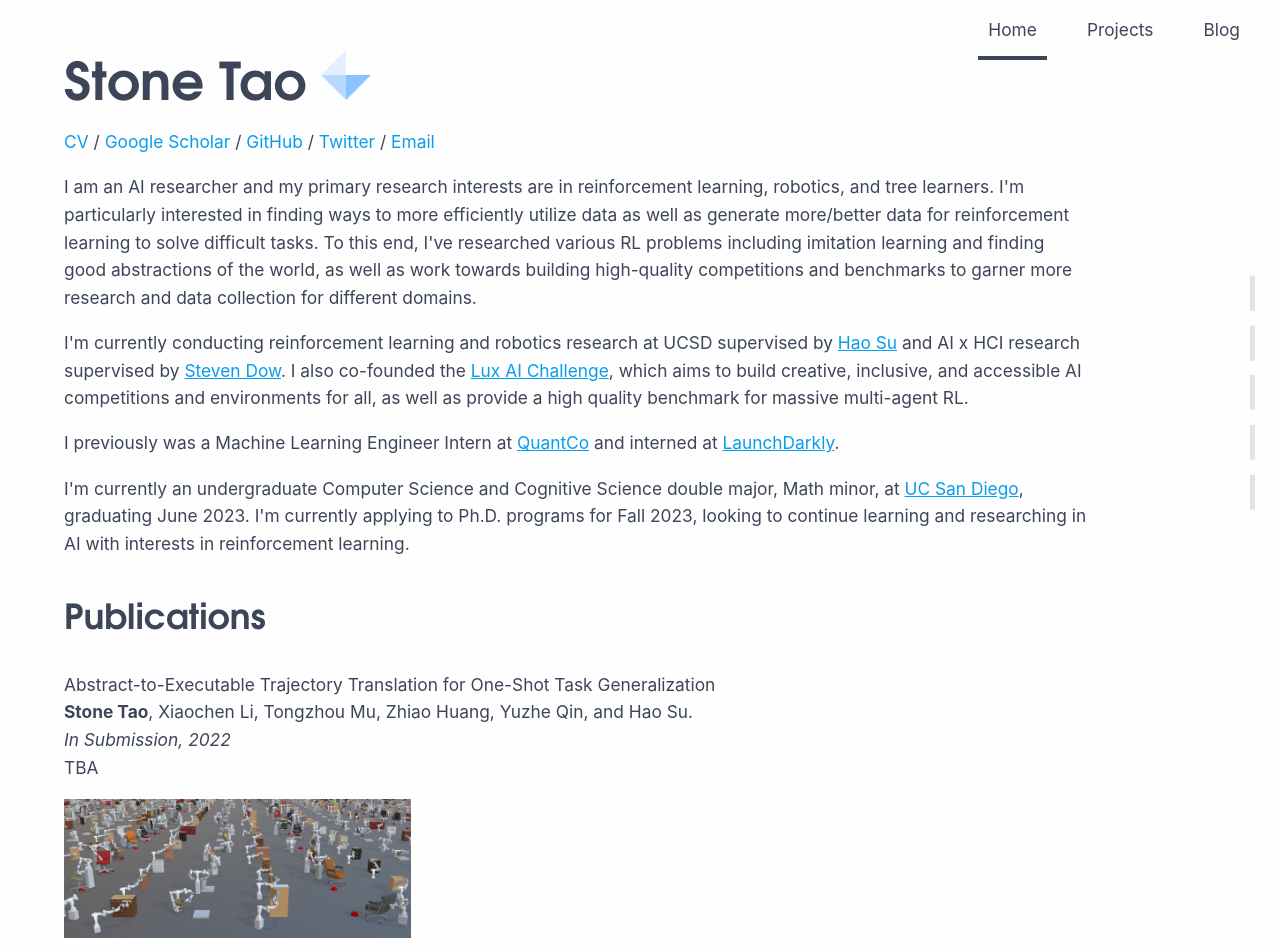
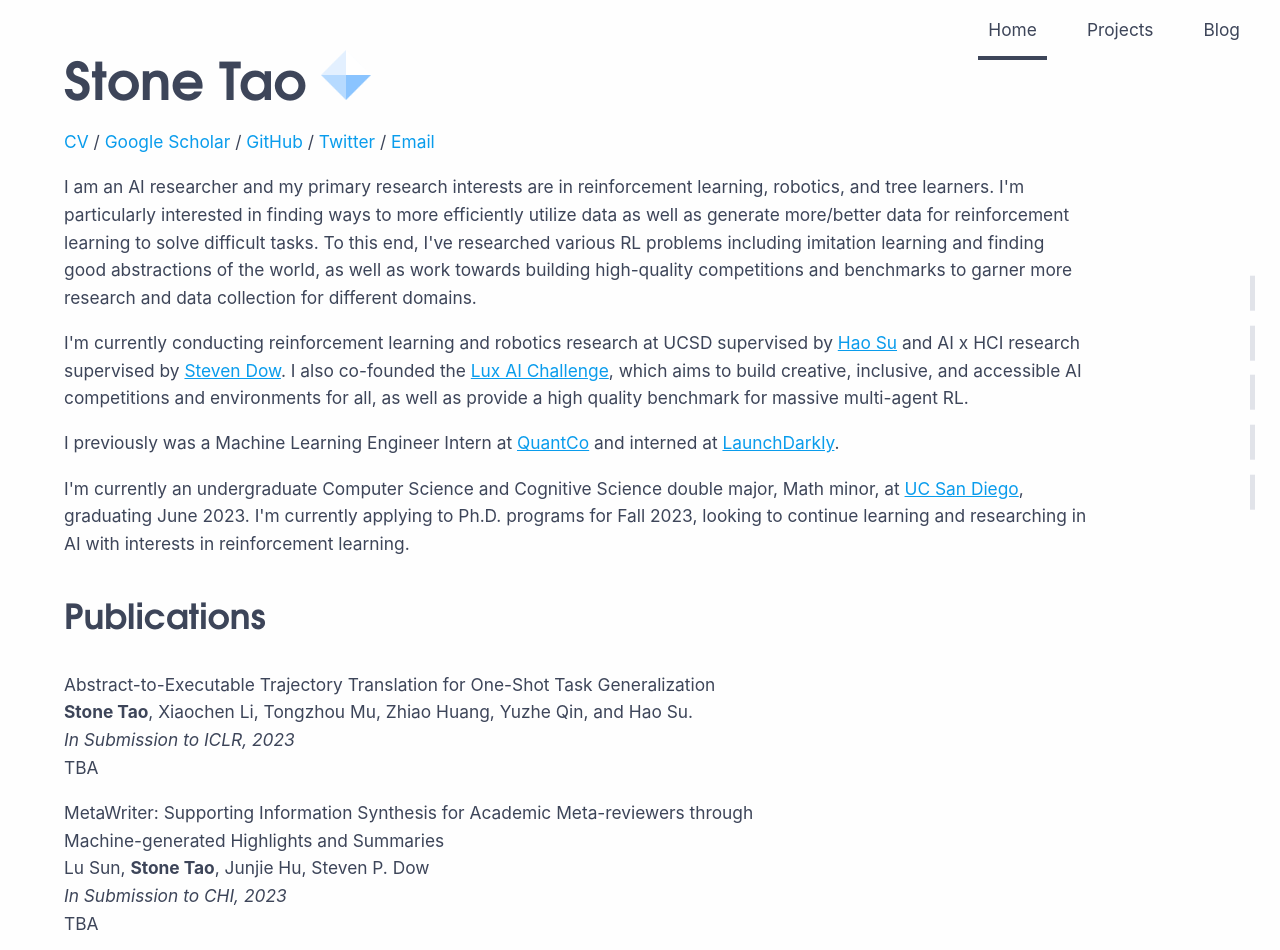
Before and after one commit to StoneT2000/StoneT2000.github.io, a React (Create React App) app: page / in a window 1280 px wide. Shown: the top 950 px of the page. Built offline with nearby package versions, Linux system fonts and the light colour scheme.

Commit message:
submissions

```diff
--- a/src/data/projects.ts
+++ b/src/data/projects.ts
@@ -3,7 +3,7 @@ export const ProjectsData = {
     title: 'Robojax',
     time: '2022/09',
     // thumbnail: 'assets/luxaithumb.png',
-    thumbnailAltText: 'Logo of the Lux AI Challenge Season 1',
+    thumbnailAltText: 'None',
     text: `A library with <strong>reinforcement learning</strong> algorithms and various state of the art approaches for solving <strong>robotics tasks</strong>. All in Jax!`,
     link: 'https://github.com/StoneT2000/robojax',
     tags: ['useful', 'ai', 'python', 'jax', 'robotics'],
--- a/src/pages/Home/publications.js
+++ b/src/pages/Home/publications.js
@@ -4,8 +4,8 @@ export const data = [
       'Abstract-to-Executable Trajectory Translation for One-Shot Task Generalization',
     authors:
       'Stone Tao, Xiaochen Li, Tongzhou Mu, Zhiao Huang, Yuzhe Qin, and Hao Su.',
-    venue: 'In Submission',
-    year: '2022',
+    venue: 'In Submission to ICLR',
+    year: '2023',
     link: 'TBA',
     projectpage: 'TBA',
     code: 'TBA',
@@ -23,18 +23,18 @@ export const data = [
   //   code: 'TBA',
   //   image: null,
   // },
-  // {
-  //   title:
-  //     'MetaWriter: Supporting Information Synthesis for Academic Meta-reviewers through Machine-generated Highlights and Summaries',
-  //   authors:
-  //     'Lu Sun, Stone Tao, Junjie Hu, Steven P. Dow',
-  //   venue: 'In Submission',
-  //   year: '2022',
-  //   link: 'TBA',
-  //   projectpage: 'TBA',
-  //   code: 'TBA',
-  //   image: null,
-  // },
+  {
+    title:
+      'MetaWriter: Supporting Information Synthesis for Academic Meta-reviewers through Machine-generated Highlights and Summaries',
+    authors:
+      'Lu Sun, Stone Tao, Junjie Hu, Steven P. Dow',
+    venue: 'In Submission to CHI',
+    year: '2023',
+    link: 'TBA',
+    projectpage: 'TBA',
+    code: 'TBA',
+    image: null,
+  },
   {
     title:
       'Maniskill: Generalizable manipulation skill benchmark with large-scale demonstrations',
```
Also changed, not shown: 1 other file (tests, documents, lock files or other folders).
